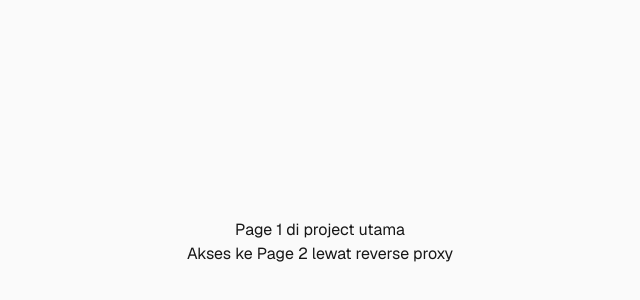
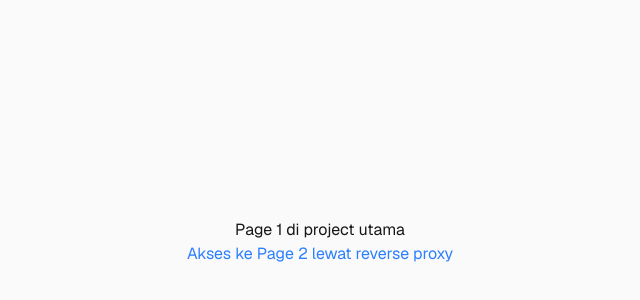
Before and after one commit to elroypedrokameo/reverse-proxy, a Next.js app: page / in a window 1280 px wide. Shown: the part 158-458 px from the top of the page, without its empty margins (320-960 px from the left). Built offline with nearby package versions, Linux system fonts and the light colour scheme.

Commit message:
style: add text color to link in Home component

```diff
--- a/app/page.tsx
+++ b/app/page.tsx
@@ -2,7 +2,7 @@ export default function Home() {
   return (
     <div className="flex flex-col flex-1 items-center justify-center bg-zinc-50 font-sans dark:bg-black">
       Page 1 di project utama
-      <a href="/pagekedua">Akses ke Page 2 lewat reverse proxy</a>
+      <a href="/pagekedua" className="text-blue-500">Akses ke Page 2 lewat reverse proxy</a>
     </div>
   );
 }
```
